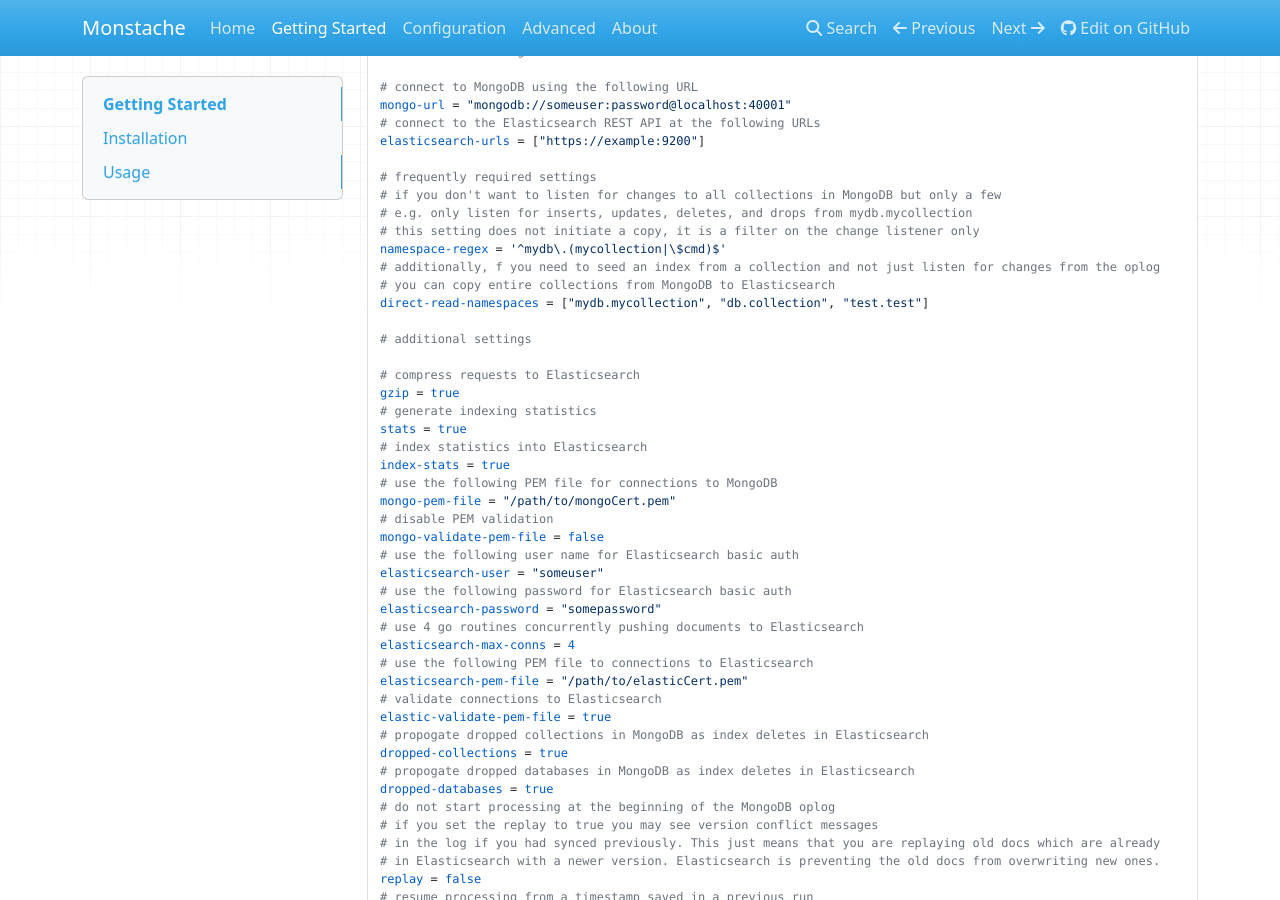
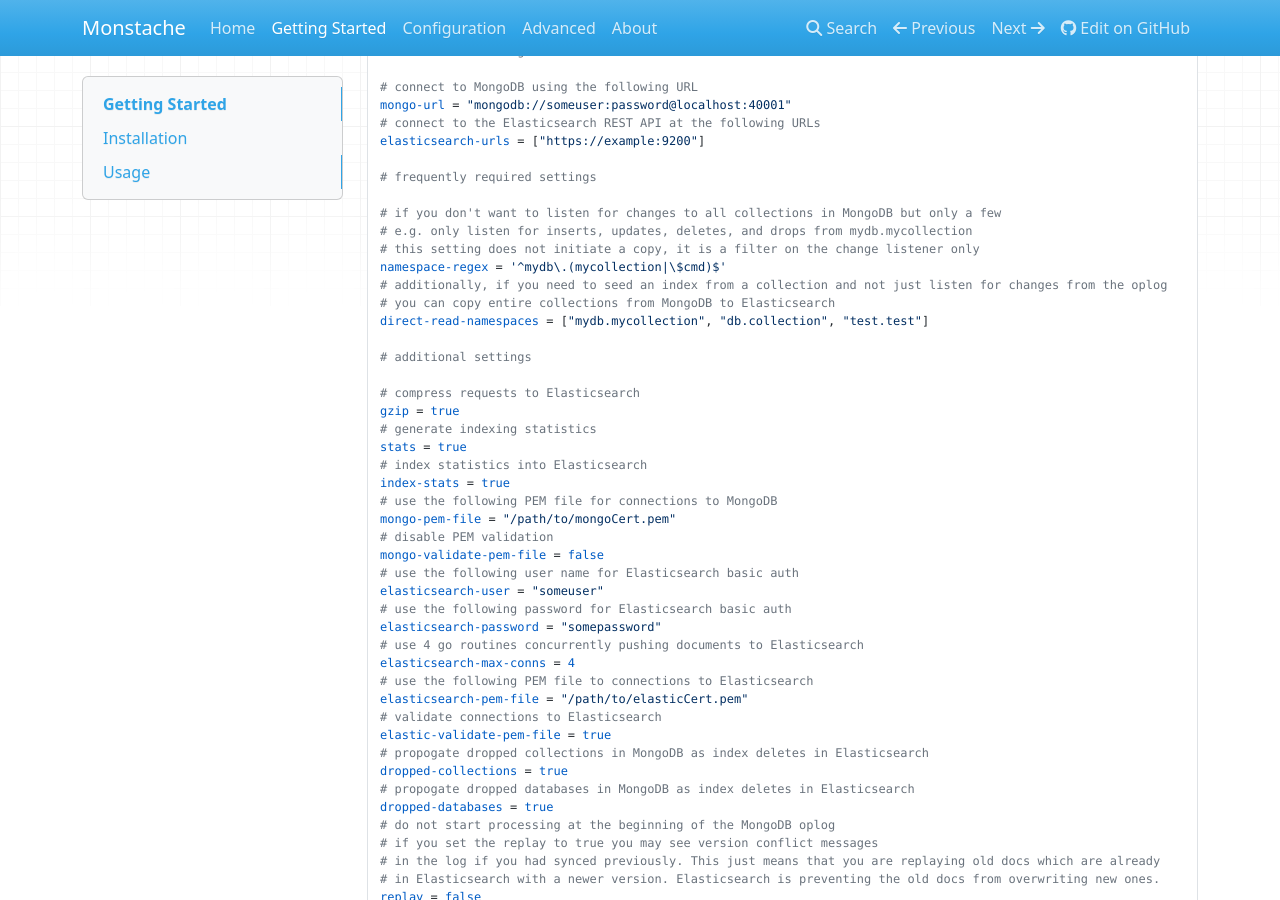
Before and after one commit to rwynn/monstache-site, an MkDocs documentation site: the page built from src/start.md, in a window 1280 px wide and 900 px high, scrolled down 1621 px. Built offline with MkDocs 1.6.1, drawn with Linux system fonts in a browser that asks for light colours; nearby versions of some CDN libraries; old or Windows-style settings are respelled for this version of MkDocs.

Commit message:
fix typos

```diff
--- a/docs/index.html
+++ b/docs/index.html
@@ -251,5 +251,5 @@ it up and running.</p>
 
 <!--
 MkDocs version : 0.17.3
-Build Date UTC : 2018-05-11 15:32:30
+Build Date UTC : 2018-05-11 15:34:55
 -->
--- a/docs/start/index.html
+++ b/docs/start/index.html
@@ -170,11 +170,12 @@ mongo-url = &quot;mongodb://someuser:password@localhost:40001&quot;
 elasticsearch-urls = [&quot;https://example:9200&quot;]
 
 # frequently required settings
+
 # if you don't want to listen for changes to all collections in MongoDB but only a few
 # e.g. only listen for inserts, updates, deletes, and drops from mydb.mycollection
 # this setting does not initiate a copy, it is a filter on the change listener only
 namespace-regex = '^mydb\.(mycollection|\$cmd)$'
-# additionally, f you need to seed an index from a collection and not just listen for changes from the oplog
+# additionally, if you need to seed an index from a collection and not just listen for changes from the oplog
 # you can copy entire collections from MongoDB to Elasticsearch
 direct-read-namespaces = [&quot;mydb.mycollection&quot;, &quot;db.collection&quot;, &quot;test.test&quot;]
 
--- a/src/start.md
+++ b/src/start.md
@@ -88,11 +88,12 @@ mongo-url = "mongodb://someuser:password@localhost:40001"
 elasticsearch-urls = ["https://example:9200"]
 
 # frequently required settings
+
 # if you don't want to listen for changes to all collections in MongoDB but only a few
 # e.g. only listen for inserts, updates, deletes, and drops from mydb.mycollection
 # this setting does not initiate a copy, it is a filter on the change listener only
 namespace-regex = '^mydb\.(mycollection|\$cmd)$'
-# additionally, f you need to seed an index from a collection and not just listen for changes from the oplog
+# additionally, if you need to seed an index from a collection and not just listen for changes from the oplog
 # you can copy entire collections from MongoDB to Elasticsearch
 direct-read-namespaces = ["mydb.mycollection", "db.collection", "test.test"]
 
```
Also changed, not shown: docs/search/search_index.json.
